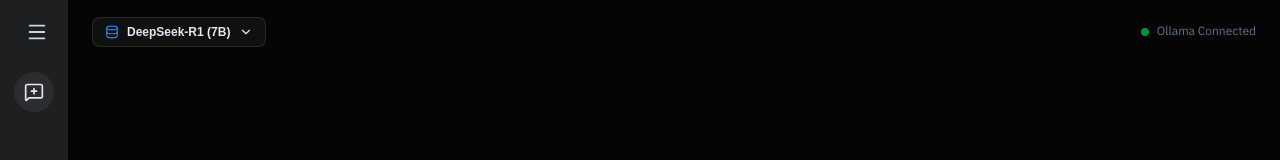
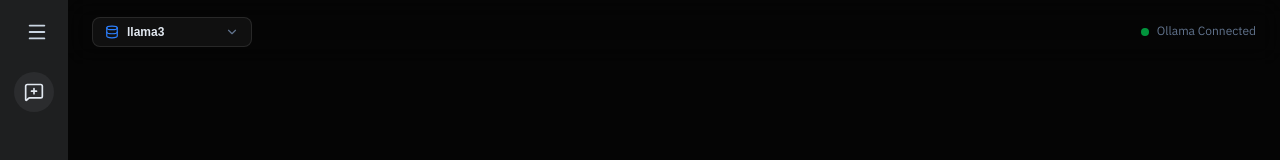
Before and after one commit to Nottoeiei445/intern-chat-ui, a Next.js app: page / in a window 1280 px wide. Shown: the top 160 px of the page. Built offline with nearby package versions, Linux system fonts and the light colour scheme; a web font is replaced by a local one.

Commit message:
feat: add 2 ai thinking models

```diff
--- a/src/app/page.tsx
+++ b/src/app/page.tsx
@@ -15,7 +15,7 @@ export default function GISChatPro() {
     renameChat
   } = useChat();
 
-  const [selectedModel, setSelectedModel] = useState("deepseek-r1:7b");
+  const [selectedModel, setSelectedModel] = useState("llama3");
   const [isSidebarOpen, setIsSidebarOpen] = useState(false);
   const toggleSidebar = () => setIsSidebarOpen(!isSidebarOpen);
 
--- a/src/features/chat/components/Header.tsx
+++ b/src/features/chat/components/Header.tsx
@@ -13,17 +13,23 @@ export const Header = ({ selectedModel, onModelChange, isSidebarOpen, onToggle }
   return (
     <header className="h-16 flex items-center justify-between px-6 bg-[#050505]/80 backdrop-blur-md z-10">
       <div className="flex items-center gap-4">
-        <div className="flex items-center gap-2 px-3 py-1.5 bg-white/5 border border-white/10 rounded-lg cursor-pointer hover:bg-white/10 transition-all text-slate-200">
+        <div className="relative flex items-center gap-2 px-3 py-1.5 bg-white/5 border border-white/10 rounded-lg hover:bg-white/10 transition-all text-slate-200 min-w-[160px]">
           <Database size={14} className="text-blue-500" />
+
+          <span className="text-xs font-bold font-ibm flex-1 truncate">
+            {selectedModel}
+          </span>
+
+          <ChevronDown size={14} className="text-slate-500" />
+
           <select
             value={selectedModel}
             onChange={(e) => onModelChange(e.target.value)}
-            className="bg-transparent text-xs font-bold font-ibm focus:outline-none appearance-none cursor-pointer"
+            className="absolute inset-0 w-full h-full opacity-0 cursor-pointer z-10"
           >
-            <option value="deepseek-r1:7b" className="bg-[#111]">DeepSeek-R1 (7B)</option>
-            <option value="llama3" className="bg-[#111]">Llama 3 (8B)</option>
+            <option value="qwen2.5:7b" className="bg-[#111] text-white">Qwen 2.5 (7B)</option>
+            <option value="llama3" className="bg-[#111] text-white">Llama 3 (8B)</option>
           </select>
-          <ChevronDown size={14} />
         </div>
       </div>
 
--- a/src/features/chat/index.tsx
+++ b/src/features/chat/index.tsx
@@ -21,7 +21,7 @@ export const ChatFeature = () => {
   } = useChat();
 
   const [isSidebarOpen, setIsSidebarOpen] = useState(false);
-  const [selectedModel, setSelectedModel] = useState("deepseek-r1:7b");
+  const [selectedModel, setSelectedModel] = useState("llama3");
 
   const toggleSidebar = () => setIsSidebarOpen(!isSidebarOpen);
   const currentChat = chats.find(c => c.id === activeChatId);
```
